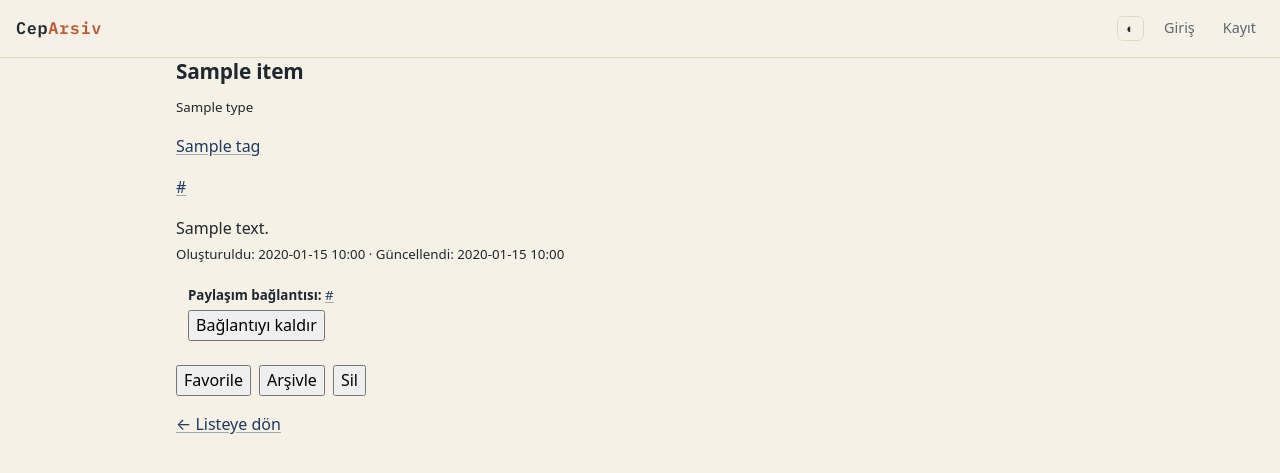
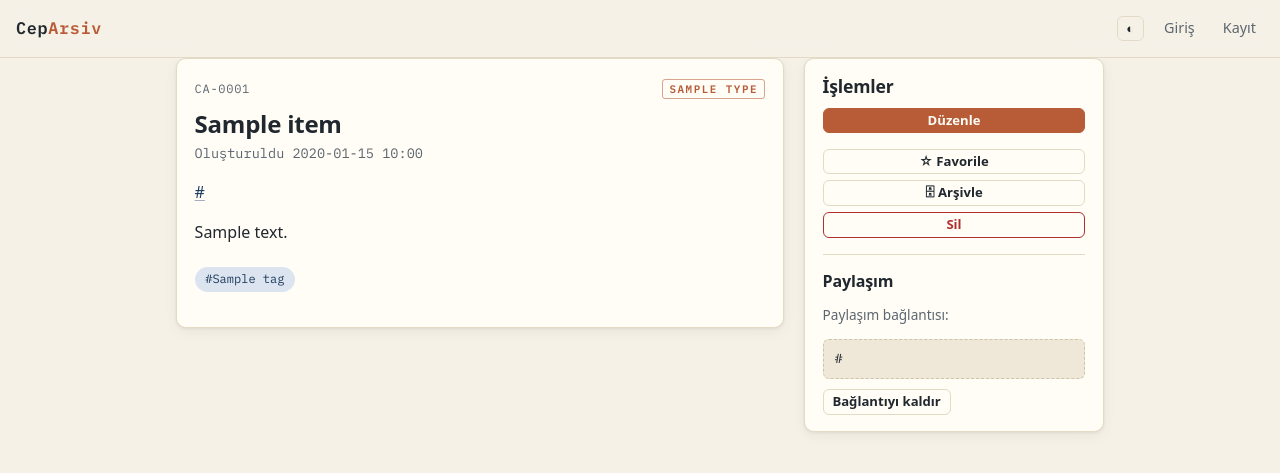
Before and after one commit to Pastalikek65/ceparsiv, a FastAPI app: template cepearsiv/templates/items/detail.html in a window 1280 px wide. Shown: the top 473 px of the page. Run offline with FastAPI, Linux system fonts and the light colour scheme; the template is opened without the code that fills it: most values are stand-ins (such as "Sample title", 1, 10 or a date in 2020).

Commit message:
ui: item detail with side action panel

```diff
--- a/cepearsiv/templates/items/detail.html
+++ b/cepearsiv/templates/items/detail.html
@@ -3,73 +3,77 @@
 {% block title %}{{ item.title }} — CepArsiv{% endblock %}
 
 {% block content %}
-<article>
-  <header>
-    <h2>{{ item.title }}</h2>
-    <small>{{ item.type }}</small>
-    {% if item.is_favorite %}<span title="Favori">⭐</span>{% endif %}
-    {% if item.is_archived %}<span title="Arşivde">🗄</span>{% endif %}
-    {% if item.is_deleted %}<span title="Çöpte">🗑</span>{% endif %}
-  </header>
-
+<div class="grid-2">
+  <div>
+    <div class="card">
+      <div style="display:flex;justify-content:space-between;align-items:baseline;gap:.6rem;flex-wrap:wrap;">
+        <span class="cat-num">{{ "%04d"|format(item.id) }}</span>
+        <span>
+          {% if item.is_favorite %}<span title="Favori" style="margin-right:.4rem;">★</span>{% endif %}
+          {% if item.is_archived %}<span title="Arşivde" style="margin-right:.4rem;">🗄</span>{% endif %}
+          {% if item.is_deleted %}<span title="Çöpte" style="margin-right:.4rem;">🗑</span>{% endif %}
+          <span class="stamp">{{ item.type }}</span>
+        </span>
+      </div>
+      <h1 style="margin:.6rem 0 .2rem;font-size:1.5rem;">{{ item.title }}</h1>
+      <div class="small muted mono" style="margin-bottom:1rem;">
+        Oluşturuldu {{ item.created_at.strftime("%Y-%m-%d %H:%M") }}
+        {% if item.updated_at != item.created_at %} · Güncellendi {{ item.updated_at.strftime("%Y-%m-%d %H:%M") }}{% endif %}
+      </div>
+      {% if item.url %}
+      <p style="margin:.4rem 0 1rem;">
+        <a href="{{ item.url }}" rel="noopener" target="_blank">{{ item.url }}</a>
+      </p>
+      {% endif %}
+      <div class="md-body">{{ rendered_body|safe }}</div>
       {% if item_tags %}
-  <p>
+      <p style="margin-top:1.2rem;">
         {% for tag in item_tags %}
-    <a href="/items?tag={{ tag.name }}" class="secondary" role="button">{{ tag.name }}</a>
+        <a class="tag-pill" href="/items?tag={{ tag.name }}">#{{ tag.name }}</a>
         {% endfor %}
       </p>
       {% endif %}
+    </div>
+  </div>
 
-  {% if item.url %}
-  <p><a href="{{ item.url }}" rel="noopener">{{ item.url }}</a></p>
+  <aside class="card aside">
+    <h3 style="margin-top:0;">İşlemler</h3>
+    {% if not item.is_deleted %}
+    <a class="btn small" href="/items/{{ item.id }}/edit" style="margin-bottom:.6rem;width:100%;">Düzenle</a>
+    <form method="post" action="/items/{{ item.id }}/toggle/favorite" style="margin:.3rem 0;">
+      <input type="hidden" name="csrf_token" value="{{ csrf_token }}">
+      <button class="btn ghost small" type="submit" style="width:100%;">{% if item.is_favorite %}★ Favoriden çıkar{% else %}☆ Favorile{% endif %}</button>
+    </form>
+    <form method="post" action="/items/{{ item.id }}/toggle/archived" style="margin:.3rem 0;">
+      <input type="hidden" name="csrf_token" value="{{ csrf_token }}">
+      <button class="btn ghost small" type="submit" style="width:100%;">{% if item.is_archived %}Arşivden çıkar{% else %}🗄 Arşivle{% endif %}</button>
+    </form>
+    <form method="post" action="/items/{{ item.id }}/toggle/deleted" style="margin:.3rem 0 1rem;">
+      <input type="hidden" name="csrf_token" value="{{ csrf_token }}">
+      <button class="btn danger outline small" type="submit" style="width:100%;">Sil</button>
+    </form>
+    {% else %}
+    <form method="post" action="/items/{{ item.id }}/restore" style="margin:0 0 1rem;">
+      <input type="hidden" name="csrf_token" value="{{ csrf_token }}">
+      <button class="btn small" type="submit" style="width:100%;">Geri Al</button>
+    </form>
     {% endif %}
 
-  <div class="md-body">{{ rendered_body|safe }}</div>
-
-  <footer>
-    <small>
-      Oluşturuldu: {{ item.created_at.strftime("%Y-%m-%d %H:%M") }} ·
-      Güncellendi: {{ item.updated_at.strftime("%Y-%m-%d %H:%M") }}
-    </small>
-  </footer>
-</article>
-
-<div style="margin-top:.5rem;border:1px solid var(--muted-border-color);border-radius:var(--border-radius);padding:.5rem .75rem;">
+    <hr style="border:none;border-top:1px solid var(--line);margin:1rem 0;">
+    <h4 style="margin:.5rem 0;">Paylaşım</h4>
     {% if share_url %}
-  <p style="margin:0 0 .25rem;"><small><strong>Paylaşım bağlantısı:</strong> <a href="{{ share_url }}">{{ share_url }}</a></small></p>
-  <form method="post" action="/items/{{ item.id }}/share/delete" style="margin:0;">
+    <p class="small muted">Paylaşım bağlantısı:</p>
+    <div class="raw-token" data-copy="{{ share_url }}" title="Kopyalamak için tıkla">{{ share_url }}</div>
+    <form method="post" action="/items/{{ item.id }}/share/delete" style="margin:.6rem 0 0;">
       <input type="hidden" name="csrf_token" value="{{ csrf_token }}">
-    <button type="submit" class="secondary">Bağlantıyı kaldır</button>
+      <button class="btn ghost small" type="submit">Bağlantıyı kaldır</button>
     </form>
     {% else %}
-  <form method="post" action="/items/{{ item.id }}/share" style="margin:0;">
+    <form method="post" action="/items/{{ item.id }}/share">
       <input type="hidden" name="csrf_token" value="{{ csrf_token }}">
-    <button type="submit" class="secondary">Paylaşım bağlantısı oluştur</button>
+      <button class="btn outline small" type="submit">Paylaşım bağlantısı oluştur</button>
     </form>
     {% endif %}
+  </aside>
 </div>
-
-<div style="display:flex; gap:.5rem; flex-wrap:wrap; margin-top:1rem;">
-  {% if not item.is_deleted %}
-  <form method="post" action="/items/{{ item.id }}/toggle/favorite" style="margin:0;">
-    <input type="hidden" name="csrf_token" value="{{ csrf_token }}">
-    <button type="submit" class="secondary">{% if item.is_favorite %}Favoriden çıkar{% else %}Favorile{% endif %}</button>
-  </form>
-  <form method="post" action="/items/{{ item.id }}/toggle/archived" style="margin:0;">
-    <input type="hidden" name="csrf_token" value="{{ csrf_token }}">
-    <button type="submit" class="secondary">{% if item.is_archived %}Arşivden çıkar{% else %}Arşivle{% endif %}</button>
-  </form>
-  <form method="post" action="/items/{{ item.id }}/toggle/deleted" style="margin:0;">
-    <input type="hidden" name="csrf_token" value="{{ csrf_token }}">
-    <button type="submit" class="contrast">Sil</button>
-  </form>
-  {% else %}
-  <form method="post" action="/items/{{ item.id }}/restore" style="margin:0;">
-    <input type="hidden" name="csrf_token" value="{{ csrf_token }}">
-    <button type="submit">Geri Al</button>
-  </form>
-  {% endif %}
-</div>
-
-<p style="margin-top:1rem;"><a href="/items">← Listeye dön</a></p>
 {% endblock %}
```
Lines whose indentation alone changed are shown as unchanged.
